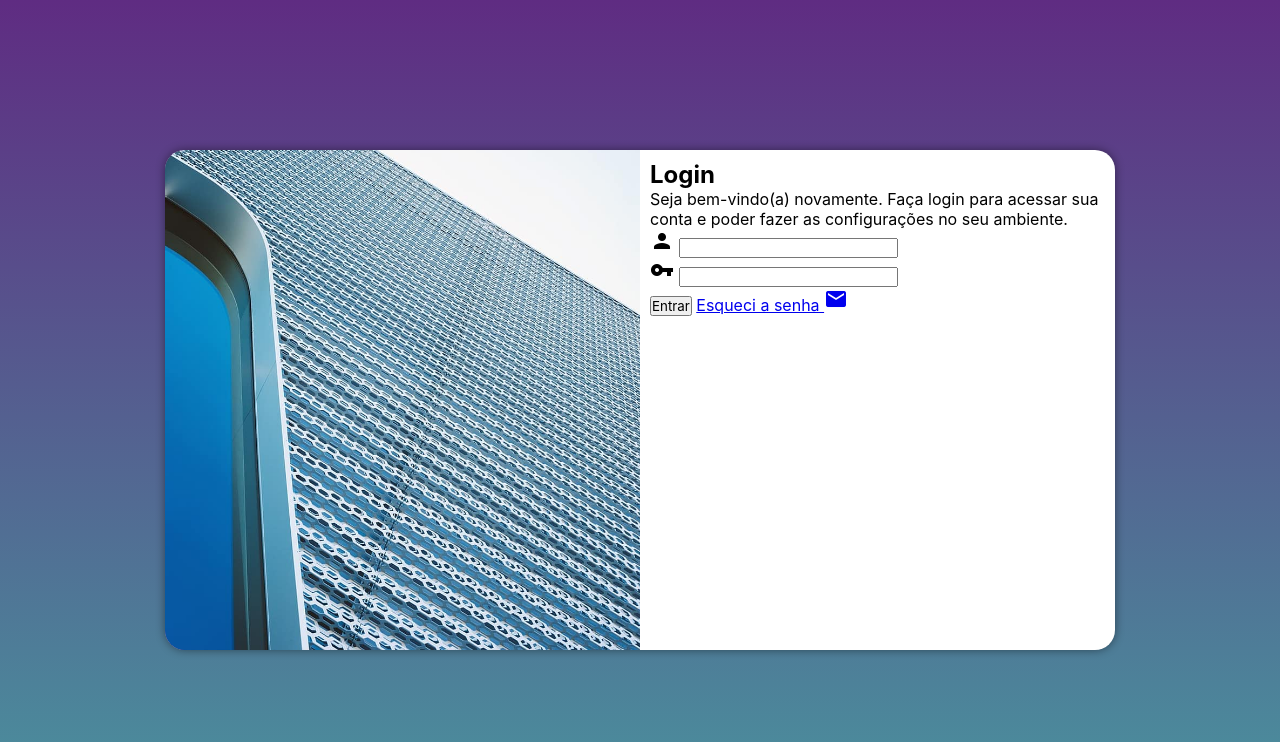
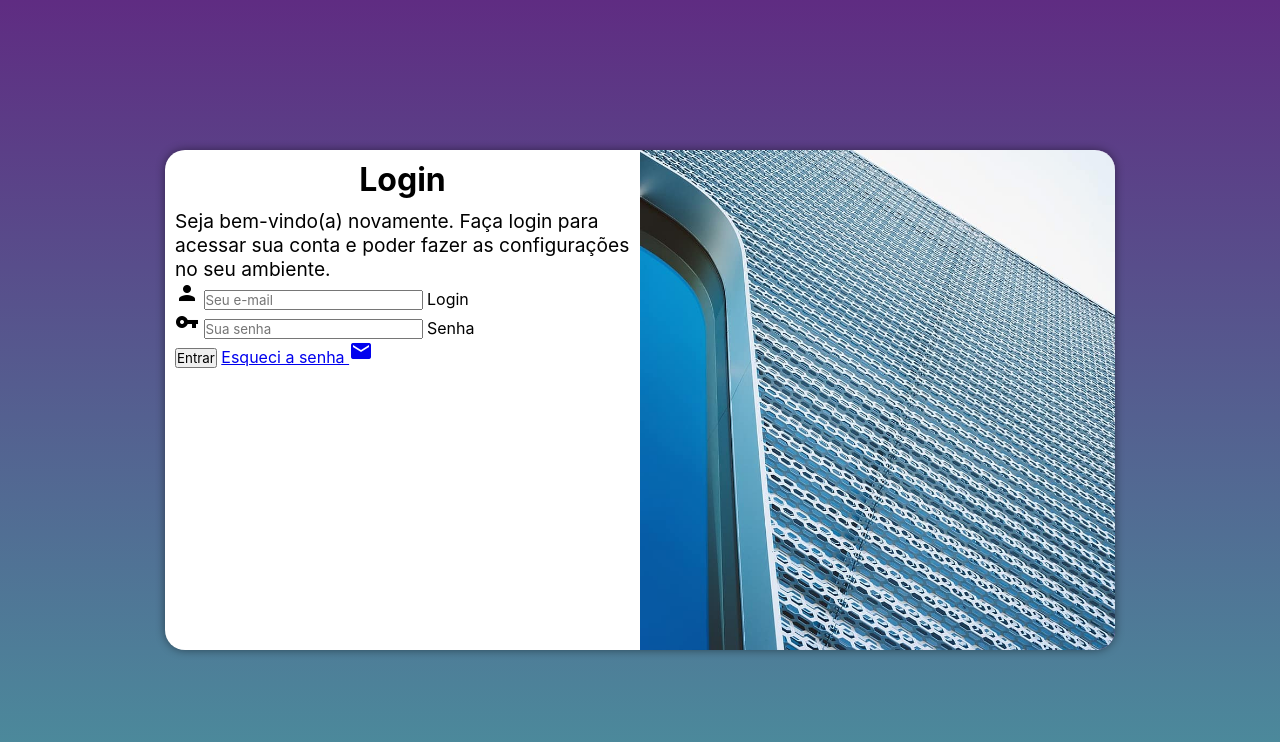
Before and after one commit to gustavo022223/projeto-login, a plain HTML site: page index.html in a window 1280 px wide. Drawn offline with Linux system fonts and the light colour scheme.

Commit message:
adicionei o formulário

```diff
--- a/estilos/media-query.css
+++ b/estilos/media-query.css
@@ -40,13 +40,21 @@ Grandes telas: acima de 1200px
     }
 
     section#login > div#imagem {
-        float: left;
+        float: right;
         width: 50%;
         height: 100%;
     }
 
     section#login > div#formulario {
-        float: right;
+        float: left;
         width: 50%;
     }
+
+    div#formulario > h1 {
+        font-size: 2em;
+    }
+
+    div#formulario > p {
+        font-size: 1.2em;
+    }
 }
--- a/estilos/style.css
+++ b/estilos/style.css
@@ -53,5 +53,13 @@ section#login > div#imagem {
 section#login div#formulario {
     display: block;
     padding: 10px;
+}
 
+div#formulario > h1 {
+    text-align: center;
+    margin-bottom: 10px;
 }
+
+div#formulario > p {
+    font-size: 0.8em;
+}
--- a/index.html
+++ b/index.html
@@ -18,19 +18,19 @@
             <h1>Login</h1>
             <p>Seja bem-vindo(a) novamente. Faça login para acessar sua conta e poder fazer as configurações no seu ambiente.</p>
             <form action="login.php" method="post" autocomplete="on">
-                <p>
-                    <i class="material-icons">person</i>
-                    <label for="iemail"></label>
-                    <input type="email" name="email" id="iemail" autocomplete="email" required>
-                </p>
-                <p>
-                    <i class="material-icons">vpn_key</i>
-                    <label for="isenha"></label>
-                    <input type="password" name="senha" id="isenha" required>
-                </p>
+                <div class="campo">
+                    <span class="material-icons">person</span>
+                    <input type="email" name="login" id="ilogin" placeholder="Seu e-mail" autocomplete="email" required maxlength="30">
+                    <label for="ilogin">Login</label>
+                </div>
+                <div class="campo">
+                    <span class="material-icons">vpn_key</span>
+                    <input type="password" name="senha" id="isenha" placeholder="Sua senha" autocomplete="current-password" required minlength="8" maxlength="20">
+                    <label for="isenha">Senha</label>
+                </div>
                 <input type="submit" value="Entrar">
                 <a href="esqueci.html">
-                    Esqueci a senha <i class="material-icons">mail</i>
+                    Esqueci a senha <span class="material-icons">mail</span>
                 </a>
             </form>
         </div>
```
